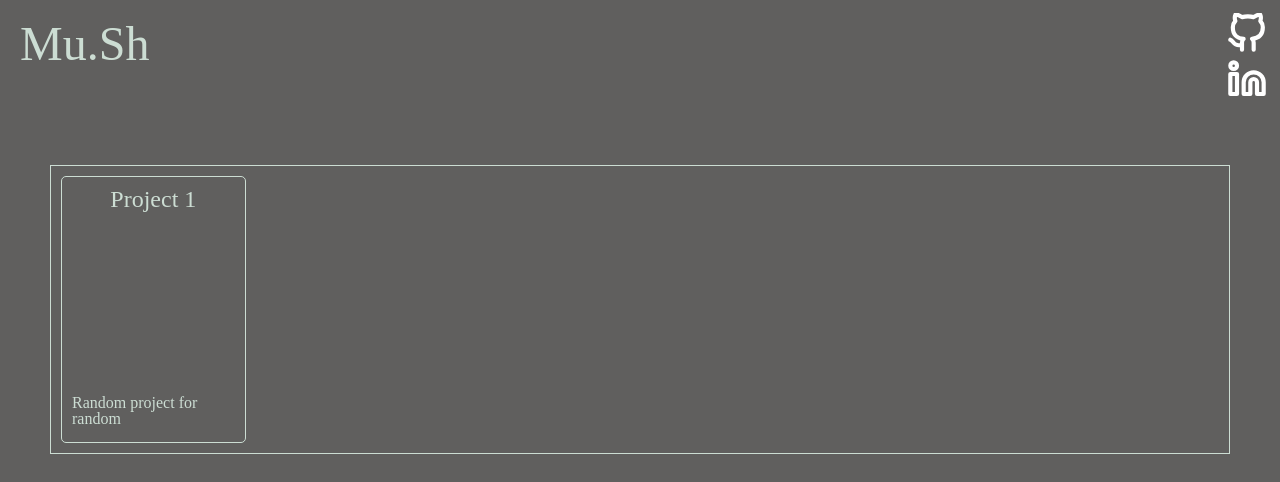
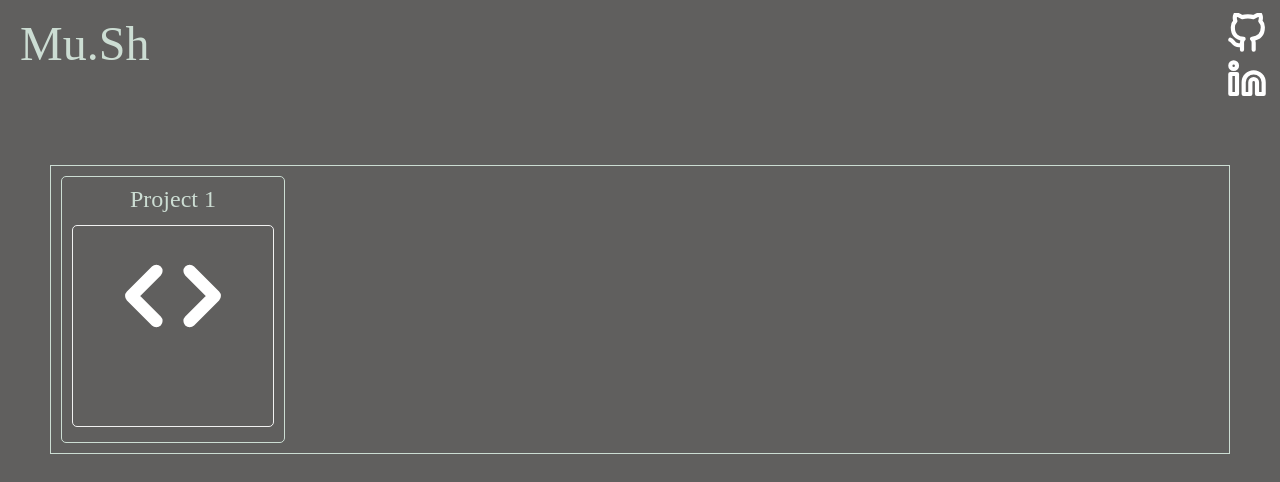
Before and after one commit to Miishri/Mu.Sh, a website built with Vite: page index.html in a window 1280 px wide. Built offline with nearby package versions, Linux system fonts and the light colour scheme; files whose address does not match are found by name.

Commit message:
make grid item pretty

```diff
--- a/index.html
+++ b/index.html
@@ -29,8 +29,16 @@
     <div class="projects">
       <div class="project">
         <div class="title">Project 1</div>
-        <div class="image"><img src="logo" alt=""></div>
-        <div class="desc">Random project for random</div>
+        <div class="pic-card">
+          <div class="pic-inner">
+            <div class="pic-front">
+              <img class="image" src="/src/svg/code_icon.svg" alt="">
+            </div>
+            <div class="pic-back">
+              <p class="desc">This is a test project</p>
+            </div>
+          </div>
+        </div>
       </div>
     </div>
     <script type="module" src="src\ts\main.ts"></script>
--- a/src/ts/main.ts
+++ b/src/ts/main.ts
@@ -1 +1,7 @@
 import './style.css'
+
+function createProject() {
+    let project = document.createElement('div') as HTMLDivElement;
+    project.classList.add('project');
+
+}
--- a/src/ts/style.css
+++ b/src/ts/style.css
@@ -83,3 +83,40 @@ body {
 .project .title {
     font-size: 1.5rem;
 }
+
+.pic-card {
+    width: 25vh;
+    border-radius: 5px;
+    height: 25vh;
+    border: 1px solid #f1f1f1;
+    perspective: 1000px;
+}
+
+.pic-inner {
+    position: relative;
+    width: 100%;
+    height: 100%;
+    transition: transform 0.8s;
+    transform-style: preserve-3d;
+}
+
+.pic-card:hover .pic-inner {
+    transform: rotateY(180deg);
+}
+
+.pic-front, .pic-back {
+    border-radius: 5px;
+    margin-top: 20px;
+    display: flex;
+    justify-content: center;
+    align-items: flex-start;
+    position: absolute;
+    width: 100%;
+    height: 90%;
+    backface-visibility: hidden;
+}
+
+.pic-back {
+    background-color: #605F5E;
+    transform: rotateY(180deg);
+}
```
